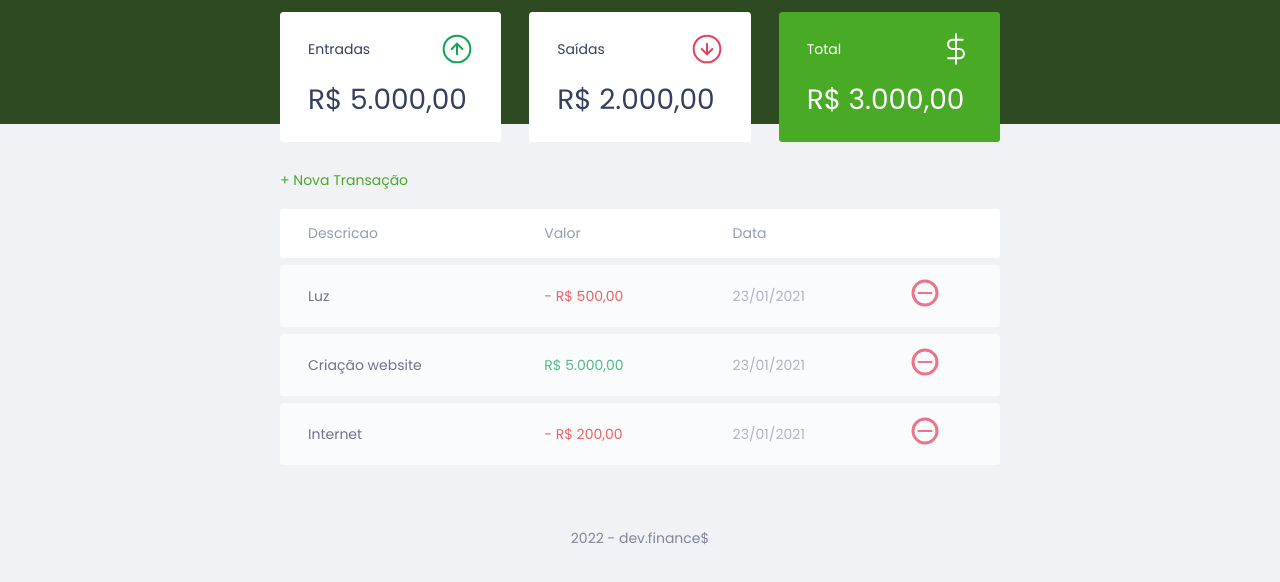
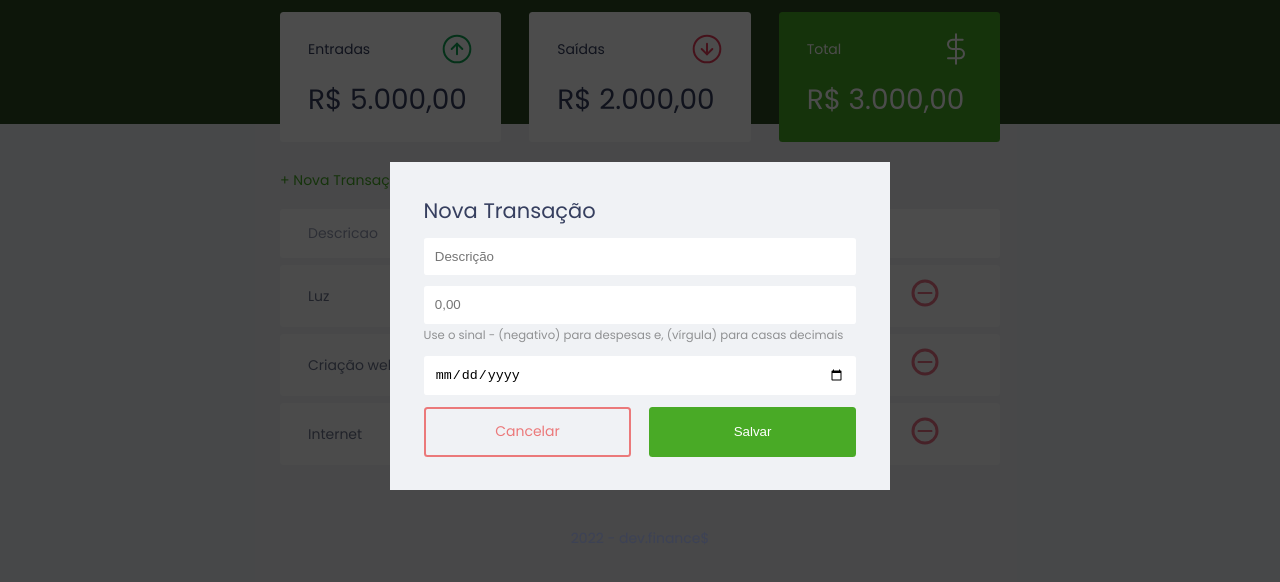
Before and after one commit to xxweell/dev.finance, a plain HTML site: page index.html in a window 1280 px wide. Shown: the part 74-656 px from the top of the page. Drawn offline with Linux system fonts and the light colour scheme.

Commit message:
add modal

```diff
--- a/index.html
+++ b/index.html
@@ -89,6 +89,57 @@
       </section>
     </main>
 
+    <div class="modal-overlay active">
+        <div class="modal">
+          <div class="form">
+            <h2>Nova Transação</h2>
+            <form action="">
+              <div class="input-group">
+                <label
+                 class="sr-only"
+                 for="description">Descrição</label>
+                <input
+                  type="text"
+                  id="description"
+                  name="description"
+                  placeholder="Descrição"
+                  >
+              </div>
+
+              <div class="input-group">
+                <label
+                 class="sr-only"
+                 for="amount">Valor</label>
+                <input
+                  type="number"
+                  step="0.01"
+                  id="amount"
+                  name="amount"
+                  placeholder="0,00"
+                  >
+                  <small class="help">Use o sinal - (negativo) para despesas e, (vírgula) para casas decimais</small>
+              </div>
+
+              <div class="input-group">
+                <label
+                 class="sr-only"
+                 for="date">Data</label>
+                <input
+                  type="date"
+                  id="date"
+                  name="date"
+                  >
+              </div>
+
+              <div class="input-group actions">
+                <a href="#" class="button cancel">Cancelar</a>
+                <button>Salvar</button>
+              </div>
+            </form>
+          </div>
+        </div>
+      </div>
+
     <footer>
       <p>2022 - dev.finance$</p>
     </footer>
--- a/styles.css
+++ b/styles.css
@@ -1,6 +1,9 @@
 /* GLOBAL ================ */
 :root {
     --dark-blue: #363f5f;
+    --green: #49aa26;
+    --light-green: #3dd705;
+    --red: #e92929;
 }
 * {
     margin: 0;
@@ -51,7 +54,28 @@ a {
 }
 
 a:hover {
-    color: #3dd705;
+    color: var(--light-green);
+}
+
+button {
+    width: 100%;
+    height: 50px;
+
+    border: none;
+
+    color: white;
+    background: var(--green);
+
+    padding: 0;
+
+    border-radius: .25rem;
+
+    cursor: pointer;
+}
+
+
+button:hover {
+    background: var(--light-green);
 }
 
 .button.new {
@@ -59,6 +83,23 @@ a:hover {
     margin-bottom: .8rem;
 }
 
+.button.cancel {
+    color: var(--red);
+    border: 2px var(--red) solid;
+    border-radius: .25rem;
+
+    height: 50px;
+
+    display: flex;
+    align-items: center;
+    justify-content: center;
+
+    opacity: 0.6;
+}
+
+.button.cancel:hover {
+    opacity: 1;
+}
 /* HEADER ================ */
 header {
     background: #2d4a22;
@@ -113,13 +154,16 @@ header h1 {
 }
 
 /* TABLE ================ */
+#transaction {
+    display: block;
+    width: 100%;
+    overflow-x: auto;
+}
+
 #data-table {
-    /* display: block; */
     width: 100%;
     border-spacing: 0 0.5rem; /* mexe na borda da tabela. Nesse caso, aplica 0 para o eixo vertical e 0.5rem para o eixo horizontal*/
     color: #969cb3;
-
-    overflow-x: auto;
 }
 
 table thead tr th:first-child,
@@ -167,6 +211,68 @@ td.expense {
     color: #e92929;
 }
 
+/* MODAL ================ */
+.modal-overlay {
+    width: 100%;
+    height: 100%;
+
+    background-color: rgba(0,0,0,0.7);
+
+    position: fixed;
+    top: 0;
+
+    display: flex;
+    align-items: center;
+    justify-content: center;
+
+    opacity: 0;
+    visibility: hidden;
+}
+
+.modal-overlay.active {
+    opacity: 1;
+    visibility: visible;
+}
+
+.modal {
+    background-color: #F0F2F5;
+    padding: 2.4rem;
+    width: 90%;
+    max-width: 500px;
+}
+
+/* FORM ================ */
+.form h2 {
+    margin-top: 0;
+}
+
+input {
+    border: none;
+    border-radius: 0.2rem;
+
+    padding: 0.8rem;
+
+    width: 100%;
+}
+
+.input-group {
+    margin-top: .8rem;
+}
+
+.input-group small {
+    opacity: 0.4;
+}
+
+.input-group.actions {
+    display: flex;
+    justify-content: space-between;
+    align-items: center;
+}
+
+.input-group.actions .button,
+.input-group.actions button {
+    width: 48%;
+}
 
 /* FOOTER ================ */
 footer {
```
